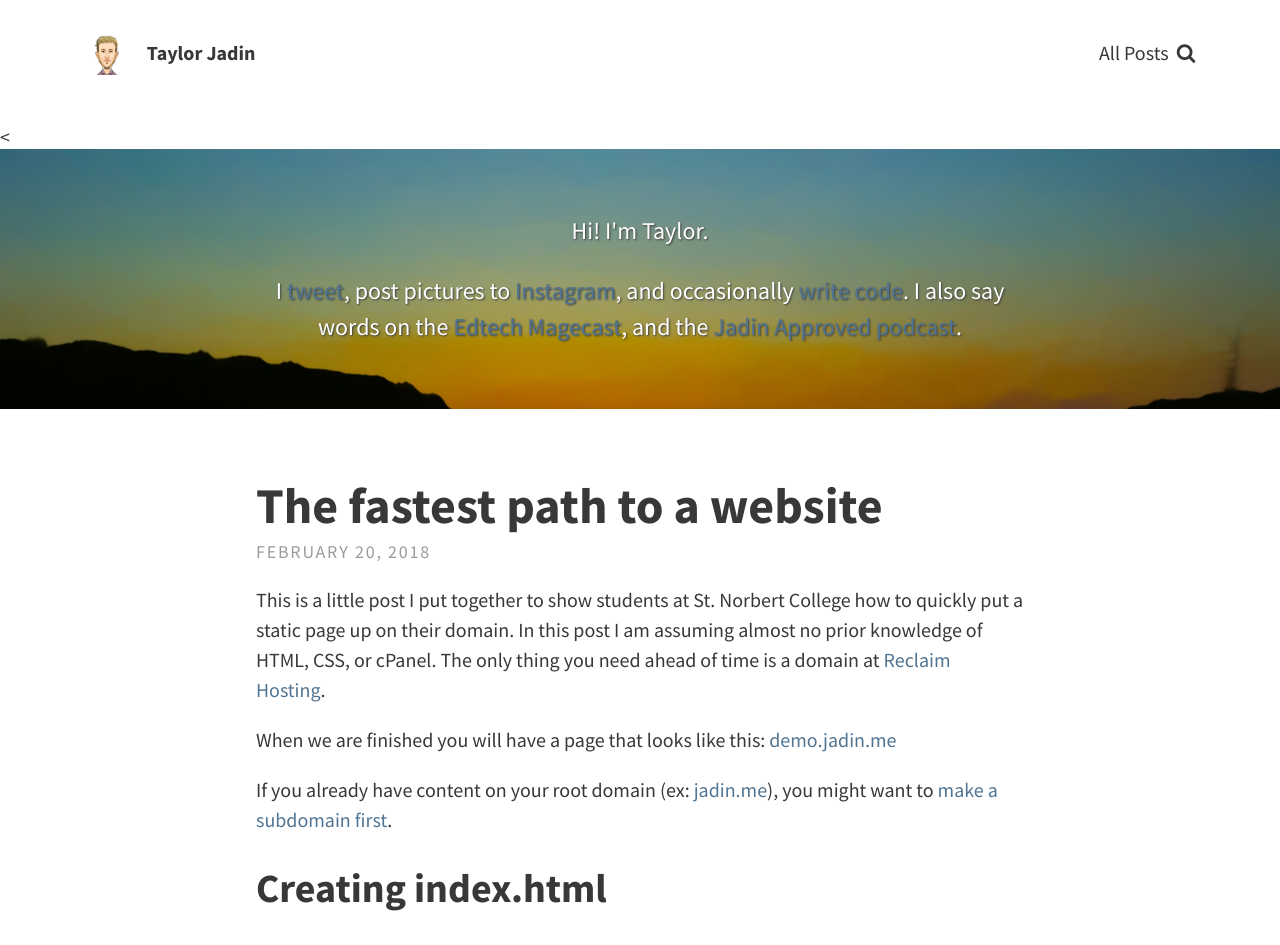
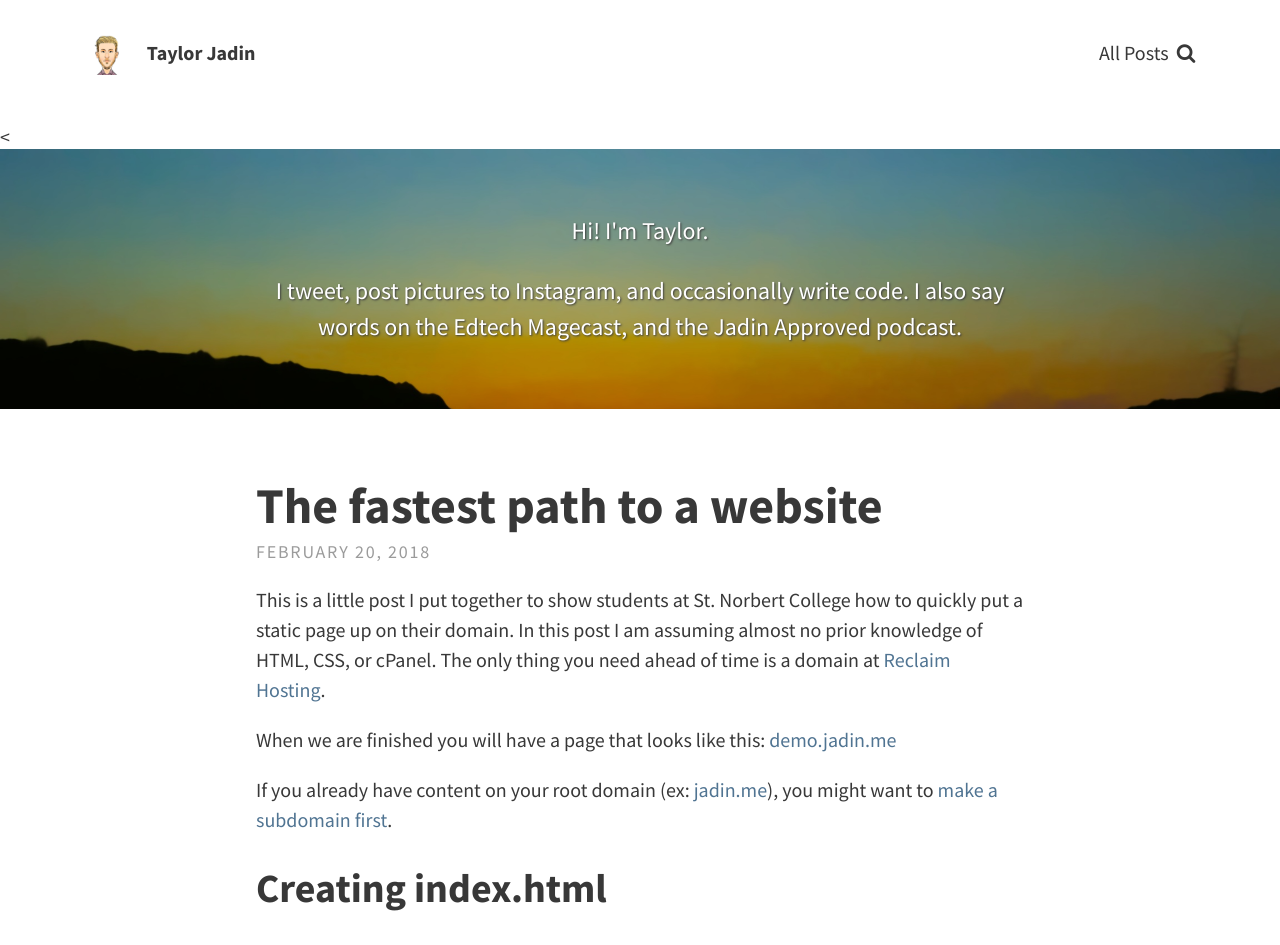
Before and after one commit to TaylorJadin/jadin.me-jekyll, a Jekyll site: the page built from index.html, in a window 1280 px wide. Shown: the top 945 px of the page. Built offline with Jekyll 4.4.1, drawn with Linux system fonts in a browser that asks for light colours; the list of posts is cut into pages by our own code.

Commit message:
call out a

```diff
--- a/_sass/layouts/_index.scss
+++ b/_sass/layouts/_index.scss
@@ -31,6 +31,10 @@
     p:last-child {
         margin-bottom: 0;
     }
+}
+
+.call-out a {
+    color: white;
 }
 
 #main {
```
